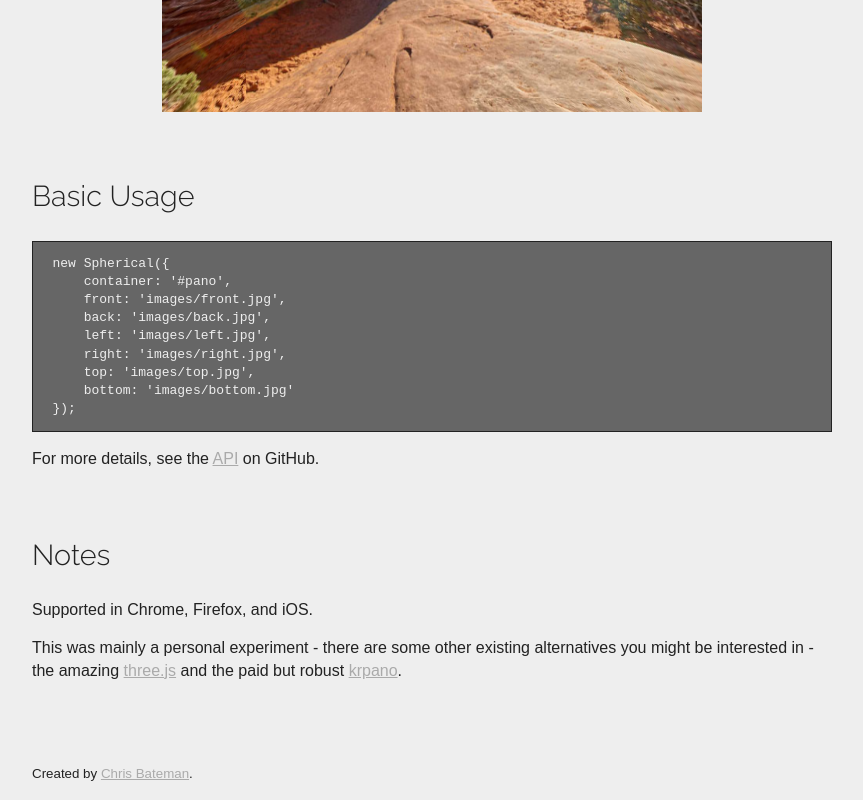
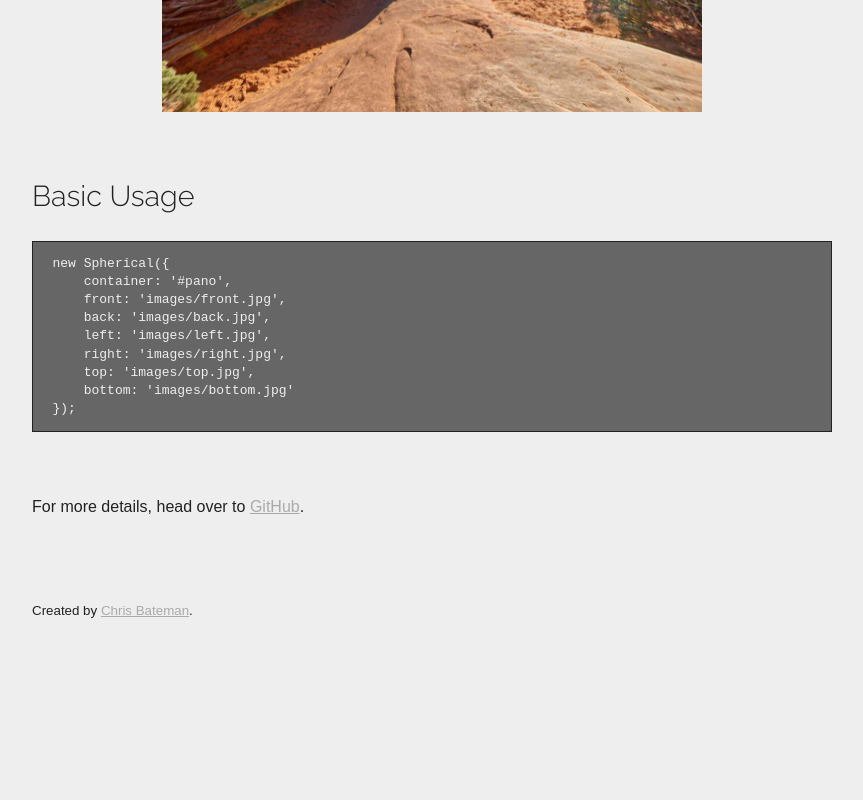
Before and after one commit to chrisbateman/spherical, a plain HTML site: page index.htm in a window 1280 px wide. Shown: the part 576-1376 px from the top of the page, without its empty margins (208-1071 px from the left). After the commit the page ends 1213 px from the top, so only its background shows below. Drawn offline with Linux system fonts and the light colour scheme; a script that the page names is missing.

Commit message:
simplified info

```diff
--- a/index.htm
+++ b/index.htm
@@ -130,15 +130,12 @@
     top: 'images/top.jpg',
     bottom: 'images/bottom.jpg'
 });</code></pre>
-			<p>For more details, see the <a href="https://github.com/chrisbateman/spherical">API</a> on GitHub.</p>
 		</div>
 	</div>
 
 	<div class="info-area">
 	    <div class="container">
-	        <h2>Notes</h2>
-	        <p>Supported in Chrome, Firefox, and iOS.</p>
-	        <p>This was mainly a personal experiment - there are some other existing alternatives you might be interested in - the amazing <a href="http://threejs.org/examples/#css3d_panorama">three.js</a> and the paid but robust <a href="http://krpano.com/">krpano</a>.</p>
+	        <p>For more details, head over to <a href="https://github.com/chrisbateman/spherical">GitHub</a>.</p>
 	    </div>
 	</div>
 
```
